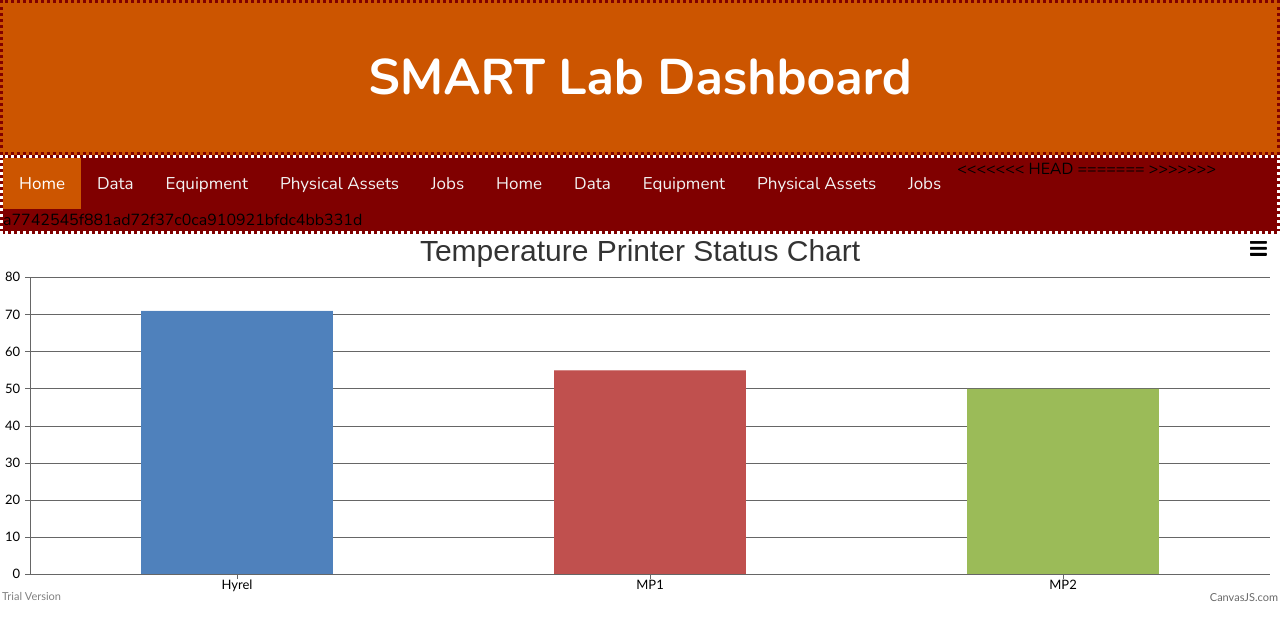
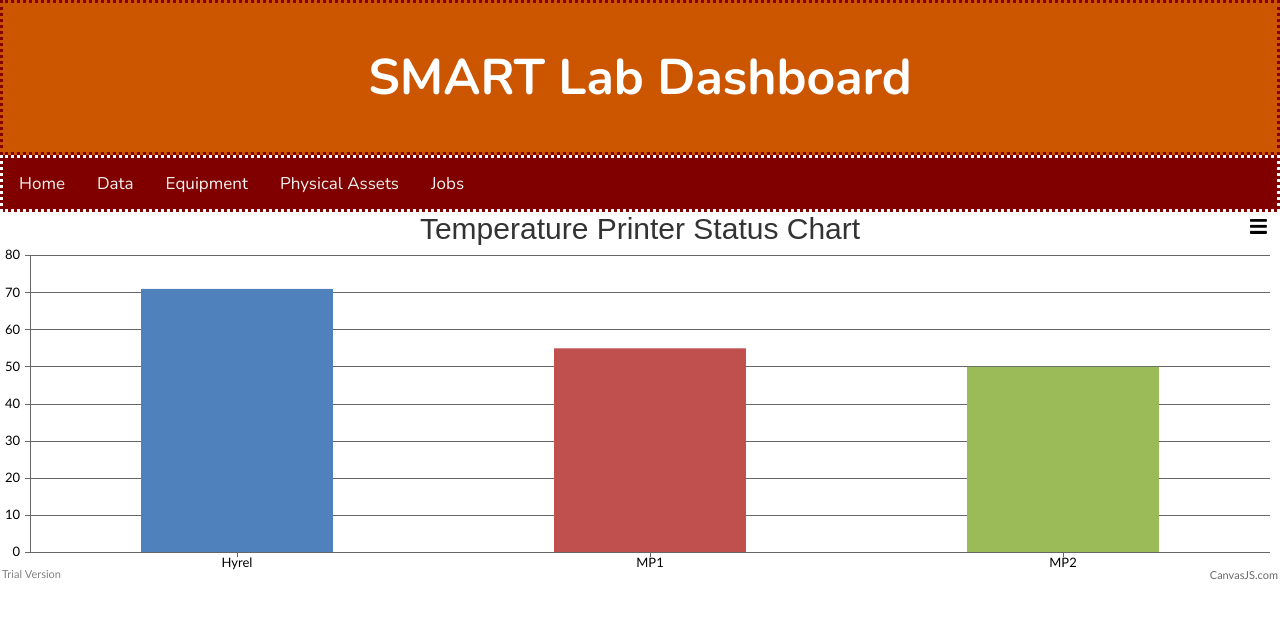
Before and after one commit to Interpoland/KawasakiPrinter, an Angular app in the folder ise4994Dashboard/: page / in a window 1280 px wide. Shown: the top 640 px of the page. Built offline with nearby package versions, Linux system fonts and the light colour scheme.

Commit message:
Fixed merge conflict.

```diff
--- a/ise4994Dashboard/src/app/app.component.html
+++ b/ise4994Dashboard/src/app/app.component.html
@@ -17,19 +17,13 @@
 </div>
 
 <div class="navigationBar">
-<<<<<<< HEAD
-	<a class="active" routerLink="app.component.html">Home</a>
-	<a id="data.html">Data</a>
-	<a id="equipment.html">Equipment</a>
-	<a id="physicalAssets.html">Physical Assets</a>
-	<a id="jobs.html">Jobs</a>
-=======
+
 	<a routerLink="/home" routerLinkActive = "active">Home</a>
 	<a routerLink="/data" routerLinkActive = "active">Data</a>
 	<a routerLink="/equipment" routerLinkActive = "active">Equipment</a>
 	<a routerLink="/physicalAssets" routerLinkActive = "active">Physical Assets</a>
 	<a routerLink="/jobs" routerLinkActive = "active">Jobs</a>
->>>>>>> a7742545f881ad72f37c0ca910921bfdc4bb331d
+
 </div>
 
 <body>
```
